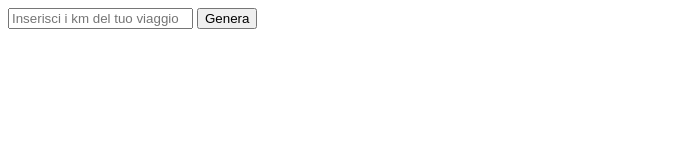
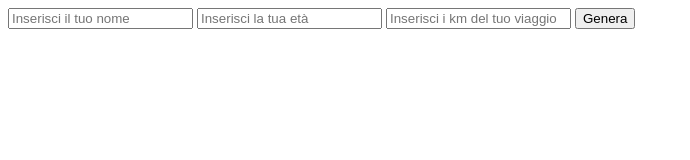
Before and after one commit to FrankFabbriRebe/js-biglietto-treno-form, a plain HTML site: page index.html in a window 1280 px wide. Shown: the whole page, without its empty margins (0-690 px from the left). Drawn offline with Linux system fonts and the light colour scheme.

Commit message:
remove comments

```diff
--- a/index.html
+++ b/index.html
@@ -9,9 +9,9 @@
 
 <body>
 
-    <!-- <input type="text" class="nome" placeholder="Inserisci il tuo nome">
+    <input type="text" class="nome" placeholder="Inserisci il tuo nome">
 
-    <input type="number" class="age" placeholder="Inserisci la tua età"> -->
+    <input type="number" class="age" placeholder="Inserisci la tua età">
 
     <input type="text" class="distance" placeholder="Inserisci i km del tuo viaggio">
 
```
